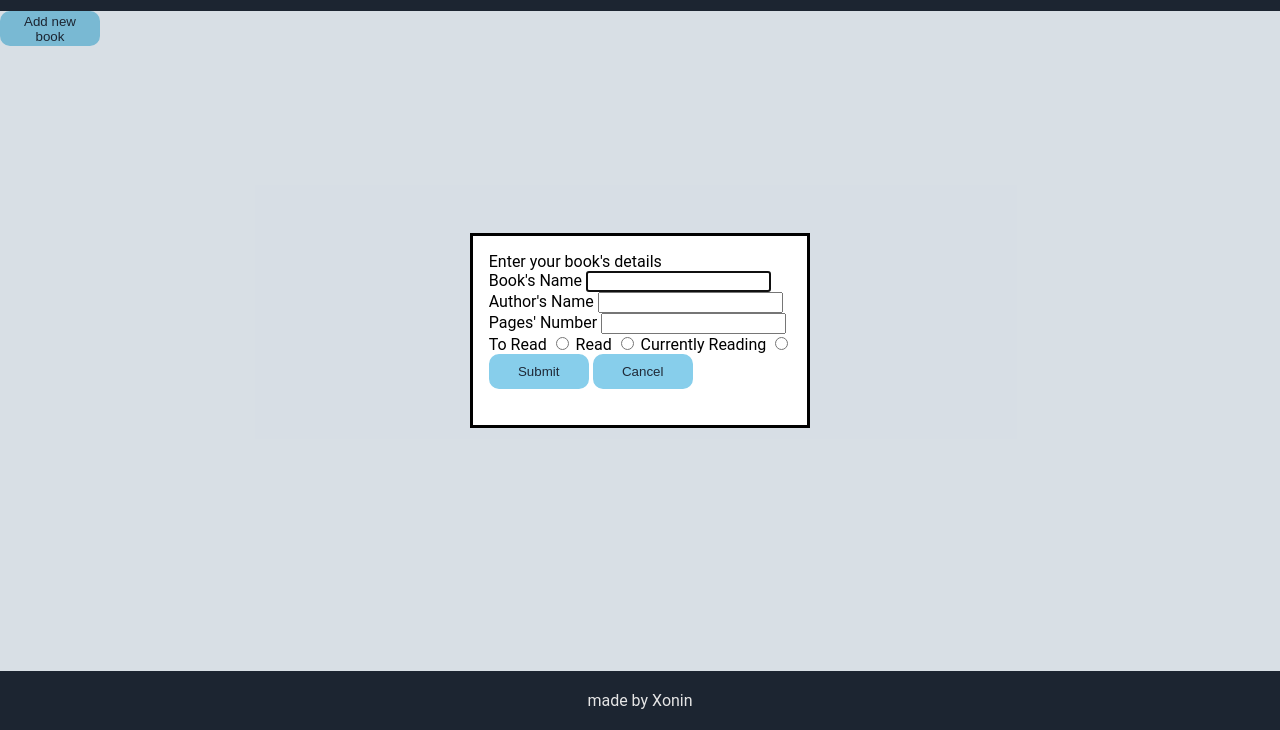
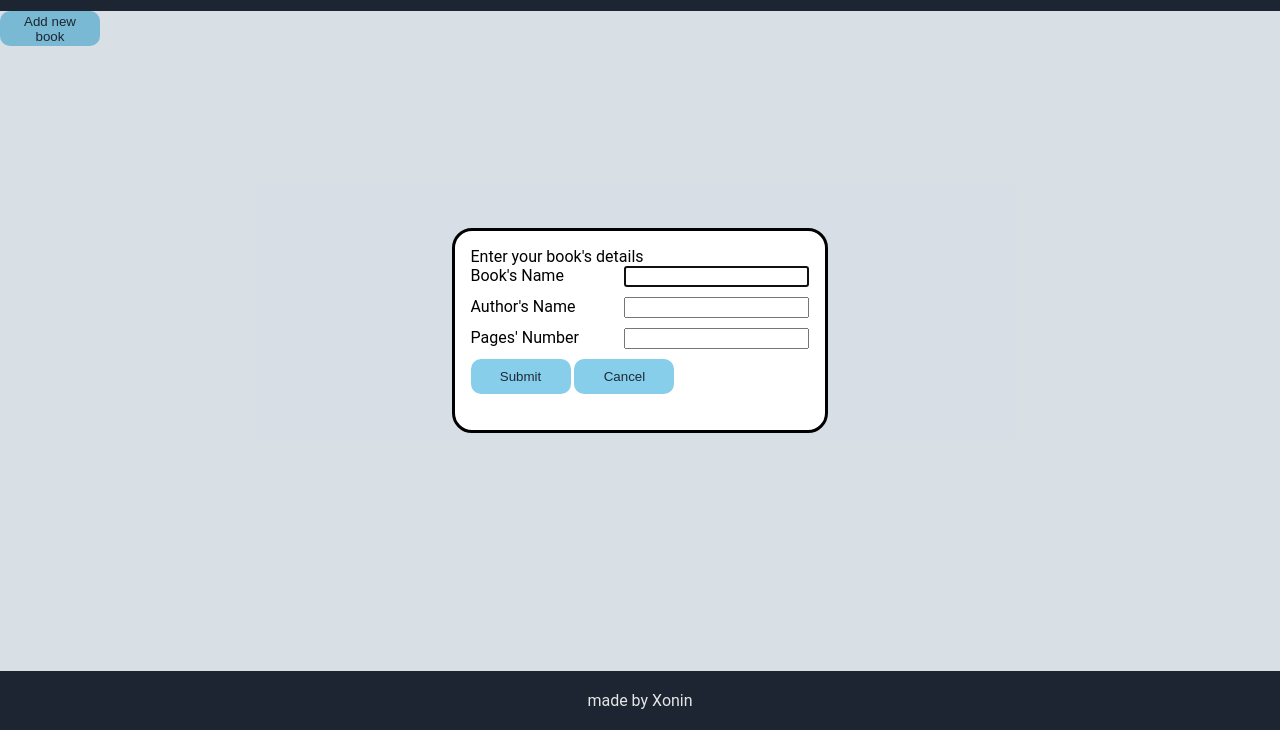
Before and after one commit to xonin-hush/Library, a plain HTML site: page index.html in a window 1280 px wide. Both pictures are taken after a click on the button "Add new book". Shown: the part 70-800 px from the top of the page. Drawn offline with Linux system fonts and the light colour scheme.

Commit message:
Style dialog, Remove radio lable

```diff
--- a/index.html
+++ b/index.html
@@ -25,27 +25,17 @@
     <dialog>
         <form>
             Enter your book's details
-            <div>
-                <label for="first-name">Book's Name</label>
+            <div class="label-input">
+                <label for="first-name" id="name-label">Book's Name </label>
                 <input type="text" id="book-name" name="book-name" required>
             </div>
-            <div>
-                <label for="author-name">Author's Name</label>
+            <div  class="label-input">
+                <label for="author-name" id="author-label">Author's Name</label>
                 <input type="text" id="author-name" name="author-name" required>
             </div>
-            <div>
-                <label for="pages-number">Pages' Number</label>
+            <div class="label-input">
+                <label for="pages-number" id="pages-label"> Pages' Number</label>
                 <input type="number" id="pages-number" name="pages-number" required>
-            </div>
-            <div>
-                <label for="read-status">To Read</label>
-                <input type="radio" id="book-name" name="read-status" required>
-
-                <label for="read-status">Read</label>
-                <input type="radio" id="book-name" name="read-status" required>
-
-                <label for="read-status">Currently Reading</label>
-                <input type="radio" id="read-status" name="read-status" required>
             </div>
         </form>
         <button id="submit">Submit</button>
--- a/script.js
+++ b/script.js
@@ -29,7 +29,7 @@ function addBookToLibrary() {
     var author = document.querySelector("#author-name")
     var pages = document.querySelector("#pages-number")
     var readStatus = document.querySelector("#read-status")
-    temp = new Book(title.value, author.value, pages.value, readStatus.value)
+    temp = new Book(title.value, author.value, pages.value, "on")
     myLibrary.push(temp)
     dialog.close(dialog.value); // Have to send the select box value here.
     showBooks()
--- a/style.css
+++ b/style.css
@@ -6,6 +6,11 @@ body {
     display: flex;
     flex-direction: column;
     min-height: 100vh;
+}
+
+dialog {
+    border-radius: 20px;
+    /* display: inline-block; */
 }
 
 a {
@@ -74,10 +79,12 @@ button {
     justify-self: center;
     margin-bottom: 20px;
 }
-.img{
+
+.img {
     height: 2em;
     fill: skyblue !important;
 }
+
 button:hover {
     background-color: rgb(151, 114, 45);
     border-color: rgb(151, 114, 45);
@@ -97,6 +104,12 @@ button:hover {
     padding-left: 40px;
     margin-top: auto;
 }
-#0{
-    border-left: 10px solid rgb(218, 16, 127);
+
+.label-input{
+    margin-bottom: 10px;
+
 }
+label{
+    display: inline-block;
+    width: 150px;
+}
```
